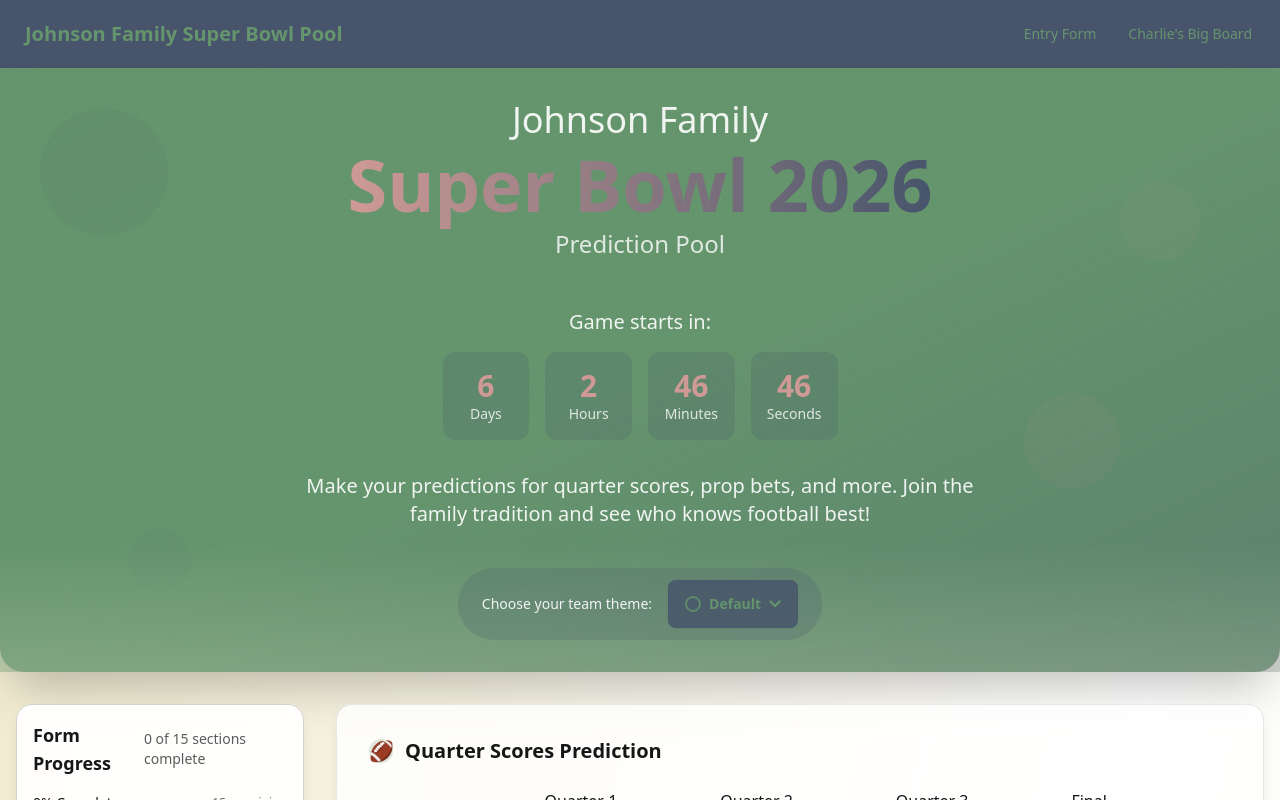
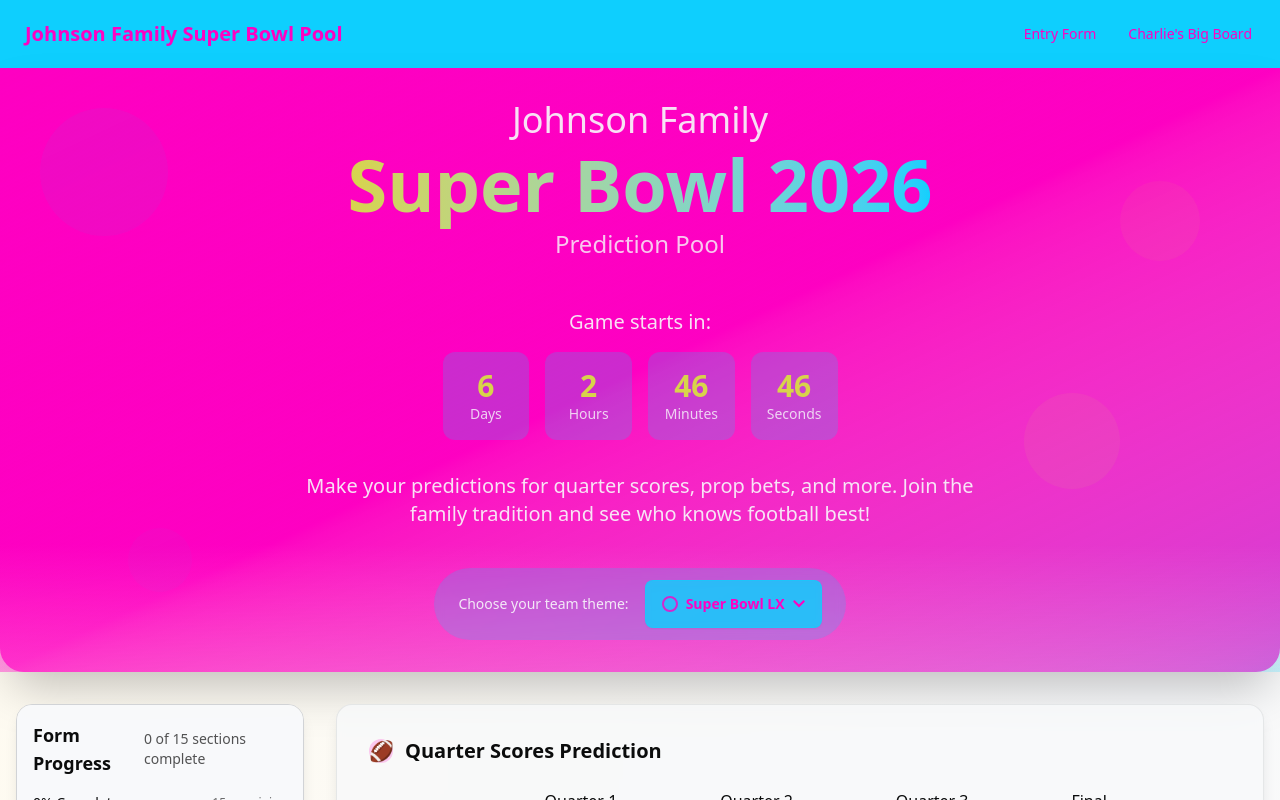
Before and after one commit to ak1knight/johnson-family-superbowl-enhanced, a Next.js app: page / in a window 1280 px wide. Shown: the top 800 px of the page. Built offline with nearby package versions, Linux system fonts and the light colour scheme.

Commit message:
feat: update theme for Super Bowl LX with new color palette

```diff
--- a/src/app/components/NFLThemeDropdown.tsx
+++ b/src/app/components/NFLThemeDropdown.tsx
@@ -61,7 +61,7 @@
 ];
 
 const OTHER_THEMES = [
-    { name: 'Default', value: 'mytheme' },
+    { name: 'Super Bowl LX', value: 'mytheme' },
     { name: 'Dark', value: 'dracula' },
 ];
 
--- a/tailwind.config.ts
+++ b/tailwind.config.ts
@@ -18,19 +18,50 @@
   plugins: [daisyui],
   daisyui: {
     themes: [
-      {
-        mytheme: {
-          "primary": "#65956D",
-          "secondary": "#47546B",
-          "accent": "#CF9A95",
-          "neutral": "#F0EACC",
-          "base-100":  "#ffffff",
-          "info": "#77A399",
-          "success": "#B2CFA5",
-          "warning": "#FFD0B0",
-          "error": "#E0A096",
-        }
-      },
+      // {
+      //   mytheme: {
+      //     "primary": "#65956D",
+      //     "secondary": "#47546B",
+      //     "accent": "#CF9A95",
+      //     "neutral": "#F0EACC",
+      //     "base-100":  "#ffffff",
+      //     "info": "#77A399",
+      //     "success": "#B2CFA5",
+      //     "warning": "#FFD0B0",
+      //     "error": "#E0A096",
+      //   }
+      // },
+      // daisyUI theme: "superbowl-lx"
+{ mytheme: {
+  "primary":        "#FE01C2", // neon cyan
+  "primary-content":"#061014",
+
+  "secondary":        "#0ECFFE", // hot magenta
+  "secondary-content":"#16000F",
+
+  "accent":        "#D8D34B", // electric yellow
+  "accent-content":"#121200",
+
+  "neutral":        "#fffbf0", // deep charcoal/black
+  "neutral-content":"#FFFFFF",
+
+  "base-100":        "#f8f9fb", // chrome/white
+  "base-200":        "#F3F3F4", // light silver
+  "base-300":        "#D1D3D6", // mid silver
+  "base-content":    "#0B0C0C",
+
+  "info":         "#24D0F9", // bright cyan-blue
+  "info-content": "#061014",
+
+  "success":         "#5FAC69", // evergreen
+  "success-content": "#07140A",
+
+  "warning":         "#D8D34B", // same as accent (fits the logo)
+  "warning-content": "#121200",
+
+  "error":         "#E3192C", // vivid red
+  "error-content": "#160204",
+}},
       'dracula',
       {
         // AFC EAST
```
